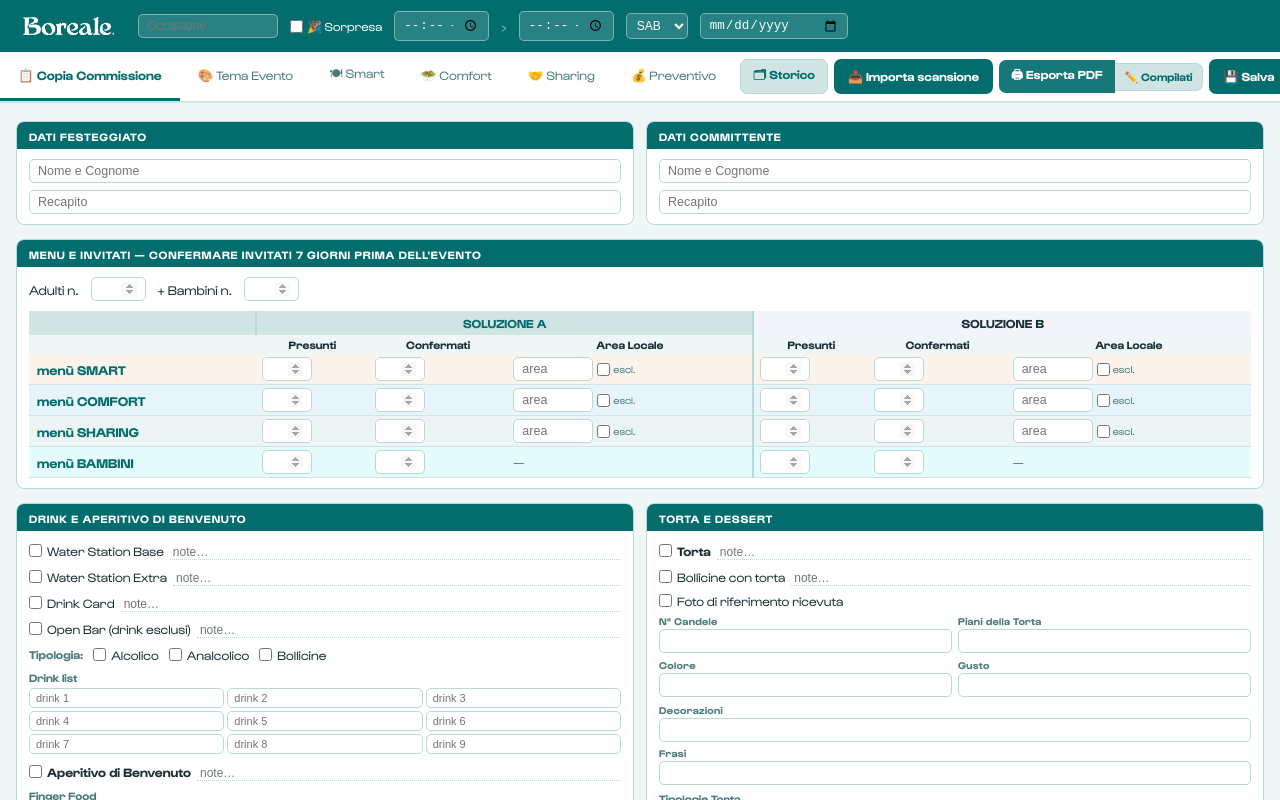
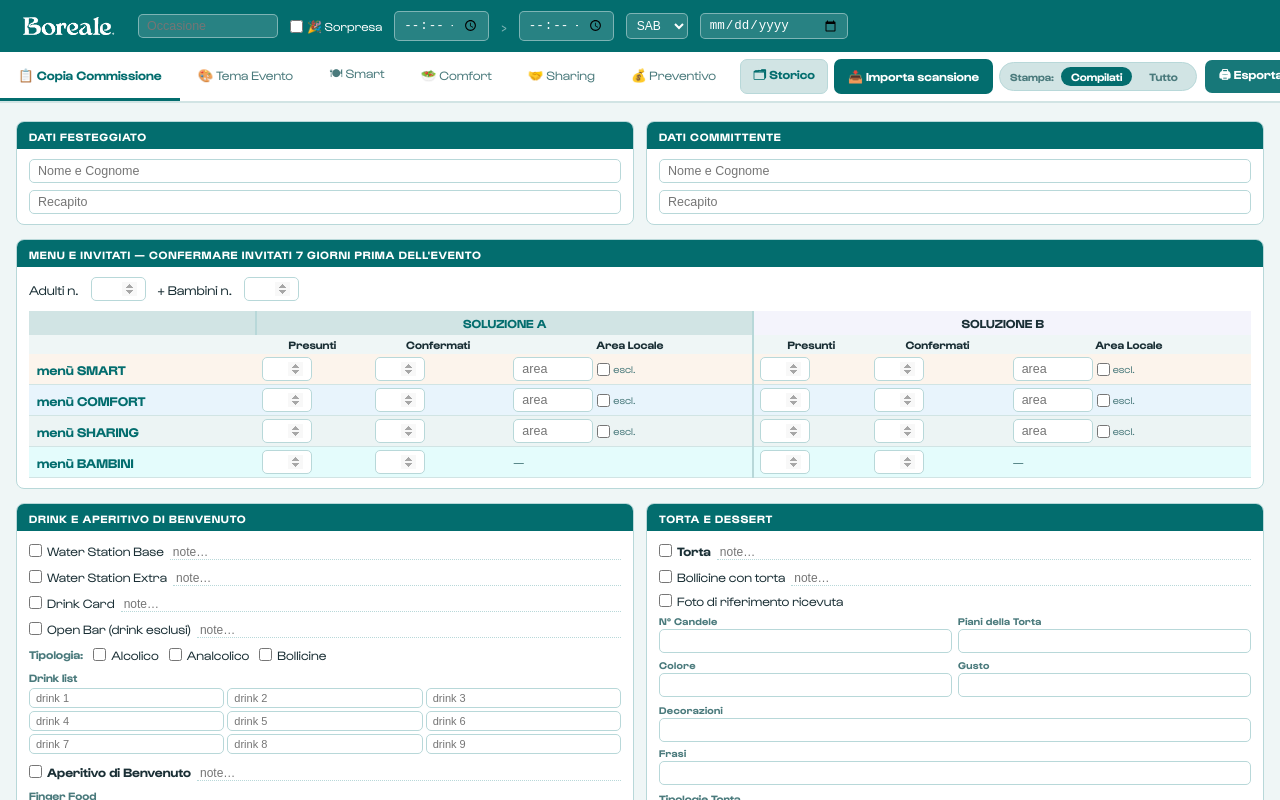
Before and after one commit to onlab-io/boreale-commissioni, a React (Vite) app: page / in a window 1280 px wide. Built offline with nearby package versions, Linux system fonts and the light colour scheme.

Commit message:
Add PrintToggle component for print options

```diff
--- a/src/App.jsx
+++ b/src/App.jsx
@@ -1426,6 +1426,28 @@ function deepMerge(base, patch) {
   return result;
 }
 
+// ─── PRINT TOGGLE ────────────────────────────────────────────────────────────
+const PrintToggle = ({printAll, setPrintAll}) => (
+  <div style={{display:"flex",alignItems:"center",gap:7,padding:"4px 6px",
+    background:T.light,borderRadius:20,border:`1px solid ${T.border}`}}>
+    <span style={{fontSize:10.5,color:T.sub,fontWeight:"600",marginLeft:4}}>Stampa:</span>
+    <button onClick={()=>setPrintAll(false)}
+      style={{padding:"3px 10px",background:!printAll?T.teal:"transparent",
+        color:!printAll?T.white:T.sub,border:"none",borderRadius:14,
+        cursor:"pointer",fontSize:11,fontWeight:"700",fontFamily:"inherit",
+        transition:"all 0.15s"}}>
+      Compilati
+    </button>
+    <button onClick={()=>setPrintAll(true)}
+      style={{padding:"3px 10px",background:printAll?T.teal:"transparent",
+        color:printAll?T.white:T.sub,border:"none",borderRadius:14,
+        cursor:"pointer",fontSize:11,fontWeight:"700",fontFamily:"inherit",
+        transition:"all 0.15s",marginRight:2}}>
+      Tutto
+    </button>
+  </div>
+);
+
 // ─── APP ──────────────────────────────────────────────────────────────────────
 export default function App() {
   const [tab, setTab] = useState(0);
@@ -1910,6 +1932,9 @@ Restituisci SOLO il JSON, nessun altro testo.`
         </button>
         <img src={LOGO_B64} alt="Boreale" style={{height:28,objectFit:"contain",filter:"brightness(0) invert(1)"}} />
         <span style={{color:T.white,fontWeight:"700",fontSize:16,flex:1}}>Storico Commissioni</span>
+        <div style={{background:"rgba(255,255,255,0.15)",borderRadius:20,padding:"2px",border:"1px solid rgba(255,255,255,0.3)"}}>
+          <PrintToggle printAll={printAll} setPrintAll={setPrintAll} />
+        </div>
       </div>
 
       {/* Lista */}
@@ -2013,19 +2038,12 @@ Restituisci SOLO il JSON, nessun altro testo.`
         </label>
         {scanMsg && <div style={{display:"flex",alignItems:"center",padding:"0 10px",fontSize:12,
           color:scanMsg.ok===true?"#2A9D6F":scanMsg.ok===false?"#C0392B":"#036d6e",fontWeight:"600",maxWidth:260}}>{scanMsg.text}</div>}
-        <div style={{display:"flex",alignItems:"center",gap:0,margin:"7px 6px"}}>
+        <div style={{display:"flex",alignItems:"center",gap:8,margin:"7px 6px"}}>
+          <PrintToggle printAll={printAll} setPrintAll={setPrintAll} />
           <button onClick={handlePrint}
-            style={{padding:"6px 12px",background:T.mid,color:T.white,border:"none",
-              borderRadius:"7px 0 0 7px",cursor:"pointer",fontSize:12,fontWeight:"700",fontFamily:"inherit",whiteSpace:"nowrap"}}>
+            style={{padding:"6px 14px",background:T.mid,color:T.white,border:"none",
+              borderRadius:7,cursor:"pointer",fontSize:12,fontWeight:"700",fontFamily:"inherit",whiteSpace:"nowrap"}}>
             🖨 Esporta PDF
-          </button>
-          <button
-            onClick={()=>setPrintAll(v=>!v)}
-            title={printAll ? "Stampa tutto — clicca per solo compilati" : "Solo campi compilati — clicca per stampare tutto"}
-            style={{padding:"6px 10px",background:printAll?T.teal:T.light,color:printAll?T.white:T.teal,
-              border:`1px solid ${T.border}`,borderLeft:"none",borderRadius:"0 7px 7px 0",
-              cursor:"pointer",fontSize:11,fontWeight:"700",fontFamily:"inherit",whiteSpace:"nowrap"}}>
-            {printAll ? "📄 Tutto" : "✏️ Compilati"}
           </button>
         </div>
         <button onClick={handleSave} disabled={saving}
```
